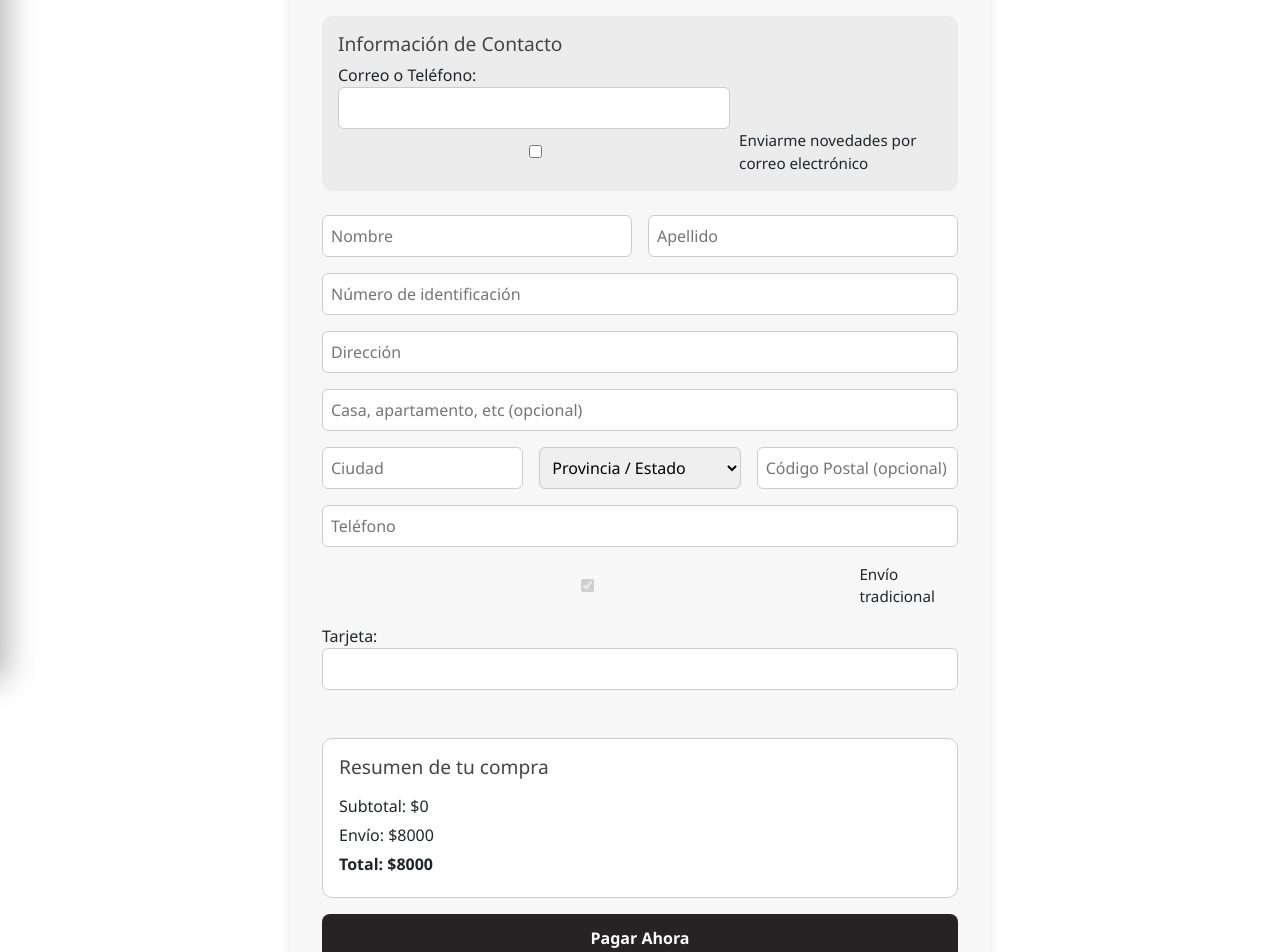
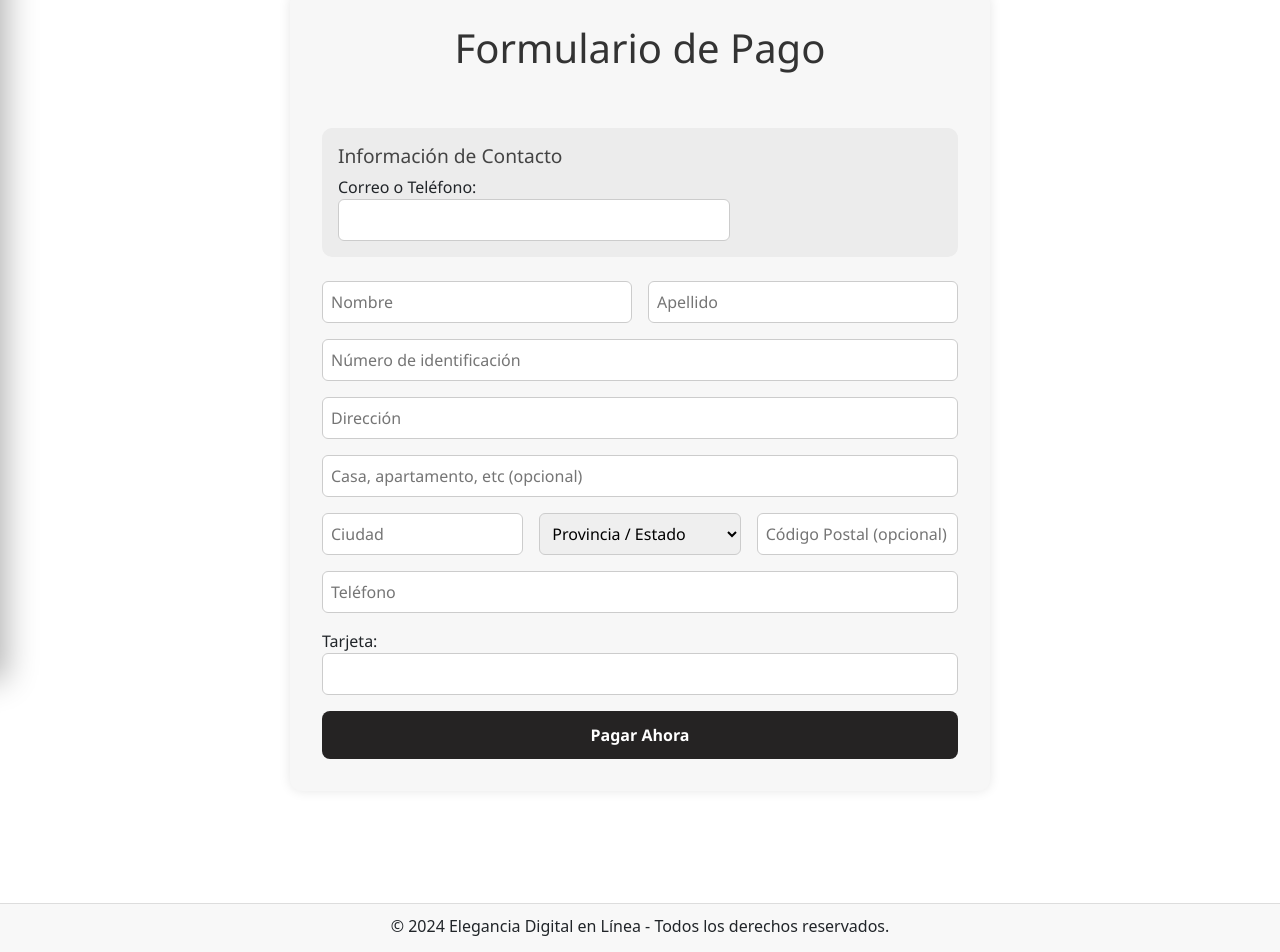
Before and after one commit to Danithza/joyeria-universidad, a Vue app: page /checkout in a window 1280 px wide. Shown: the part 120-1072 px from the top of the page. Built offline with nearby package versions, Linux system fonts and the light colour scheme.

Commit message:
Sin botones

```diff
--- a/src/views/Catalogo/checkout.vue
+++ b/src/views/Catalogo/checkout.vue
@@ -8,11 +8,6 @@
       <label>
         Correo o Teléfono:
         <input type="text" v-model="contacto" required />
-      </label>
-
-      <label class="checkbox-label">
-        <input type="checkbox" value="notificaciones" v-model="opcionesElegidas" />
-        Enviarme novedades por correo electrónico
       </label>
     </section>
 
@@ -73,18 +68,13 @@
         <input type="text" v-model="telefono" placeholder="Teléfono" required />
       </label>
 
-      <label class="checkbox-label">
-        <input type="checkbox" checked disabled />
-        Envío tradicional
-      </label>
-
       <label>
         Tarjeta:
         <input type="text" v-model="tarjeta" required />
       </label>
 
       <!-- Resumen del carrito -->
-      <section class="resumen-carrito">
+      <section class="resumen-carrito" v-if="cartStore.items.length">
         <h2>Resumen de tu compra</h2>
         <ul>
           <li v-for="(item, index) in cartStore.items" :key="index">
@@ -109,7 +99,7 @@ import { useCartStore } from '../../stores/useCartStore'
 
 const cartStore = useCartStore()
 
-// Form data
+// Datos del formulario
 const contacto = ref('')
 const nombre = ref('')
 const apellido = ref('')
@@ -134,7 +124,7 @@ const total = computed(() => subtotal.value + envio)
 const pagar = () => {
   alert('¡Compra exitosa! Gracias por tu pago.')
 
-  // Limpiar formulario
+  // Limpiar campos del formulario
   contacto.value = ''
   nombre.value = ''
   apellido.value = ''
@@ -157,7 +147,7 @@ const pagar = () => {
 .checkout-form {
   padding: 2rem;
   max-width: 700px;
-  margin: auto;
+  margin: 7rem auto;
   font-family: 'Segoe UI', Tahoma, Geneva, Verdana, sans-serif;
   background: #f7f7f7;
   border-radius: 12px;
```
